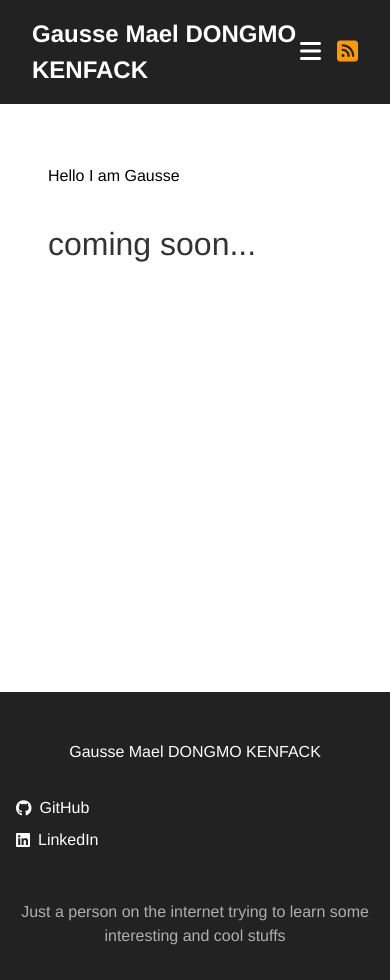
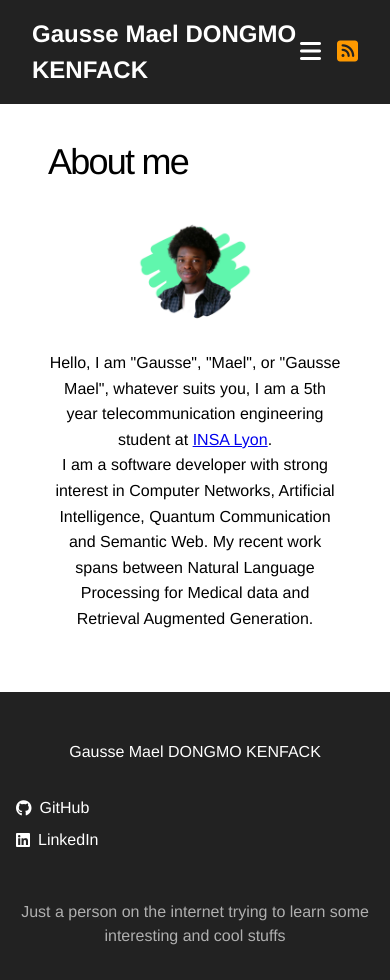
Before and after one commit to dkgmgo/dkgmgo.github.io, a Jekyll site: the page built from index.markdown, in a window 390 px wide and 980 px high. Built offline with Jekyll 4.4.1, drawn with Linux system fonts in a browser that asks for light colours; nearby versions of some CDN libraries.

Commit message:
index and other tiles

```diff
--- a/_includes/header.html
+++ b/_includes/header.html
@@ -4,7 +4,7 @@
 
         <nav class="navbar-menu">
             {% for page in site.pages %}
-            {% if page.title %}
+            {% if page.title != "About me" %}
             <a class="nav-link" href="{{ page.url | prepend: site.baseurl }}">{{ page.title }}</a>
             {% endif %}
             {% endfor %}
--- /dev/null
+++ b/activities.markdown
@@ -0,0 +1,5 @@
+---
+layout: page
+title: Activities
+permalink: /activities/
+---
--- a/css/main.css
+++ b/css/main.css
@@ -192,6 +192,51 @@ h6 {
     color: #333;
 }
 
+/* about style */
+.about-top {
+    display: flex;
+    flex-direction: row;
+    align-items: center;
+    gap: 20px;
+    margin: auto;
+}
+
+.about-top img {
+    width: 150px;
+    height: 150px;
+    object-fit: cover;
+    border-radius: 50%;
+    flex-shrink: 0;
+}
+
+.about-intro {
+    flex: 1;
+    font-size: 16px;
+    line-height: 1.6;
+}
+
+.about-down {
+    display: flex;
+    flex-direction: row;
+    align-items: center;
+}
+
+@media (max-width: 600px) {
+    .about-top {
+        flex-direction: column;
+        text-align: center;
+    }
+
+    .about-top img {
+        width: 120px;
+        height: 120px;
+    }
+
+    .about-down {
+        flex-direction: column;
+        text-align: center;
+    }
+}
 .posts {
     list-style-type: none;
     padding: 0;
@@ -334,3 +379,80 @@ h6 {
     -moz-border-radius: 3px;
     border-radius: 3px;
 }
+/* timeline */
+.timeline-section {
+    max-width: 900px;
+    margin: 40px auto;
+    padding: 0 20px;
+    font-family: Arial, sans-serif;
+}
+
+.timeline-section h2 {
+    font-size: 24px;
+    color: #222;
+    margin-bottom: 20px;
+    border-left: 5px solid hsl(145, 100%, 50%);
+    padding-left: 15px;
+}
+
+.timeline {
+    border-left: 3px solid #ccc;
+    padding-left: 20px;
+}
+
+.timeline-event {
+    position: relative;
+    margin-bottom: 30px;
+    padding-left: 20px;
+}
+
+.timeline-event::before {
+    content: '';
+    position: absolute;
+    top: 5px;
+    left: -10px;
+    width: 15px;
+    height: 15px;
+    background-color: hsl(145, 100%, 50%);
+    border-radius: 50%;
+    border: 3px solid white;
+    box-shadow: 0 0 0 2px hsl(145, 100%, 50%);
+}
+
+.timeline-event h3 {
+    margin: 0;
+    font-size: 18px;
+    color: hsl(145, 100%, 50%);
+}
+
+.timeline-event h4 {
+    margin: 5px 0;
+    font-size: 16px;
+    font-weight: normal;
+    color: #555;
+}
+
+.timeline-event p {
+    margin: 5px 0;
+    font-size: 14px;
+    color: #333;
+}
+
+@media (max-width: 600px) {
+    .timeline-section {
+        padding: 0 10px;
+    }
+
+    .timeline-event {
+        padding-left: 15px;
+    }
+
+    .timeline-event h3 {
+        font-size: 16px;
+    }
+
+    .timeline-event h4,
+    .timeline-event p {
+        font-size: 14px;
+    }
+}
--- a/index.markdown
+++ b/index.markdown
@@ -1,9 +1,21 @@
 ---
 layout: page
 permalink: /
+title: About me
 ---
 
 <div class="home">
-  Hello I am Gausse
-  <h1>coming soon...</h1>
+  <div class="about-top">
+    <img src="assets/profile-pic.png" alt="Profile Picture">
+    <div class="about-intro">
+      <p>
+      Hello, I am "Gausse", "Mael", or "Gausse Mael", whatever suits you, I am a 5th year telecommunication engineering student at <a href="https://www.insa-lyon.fr/" target="_blank">INSA Lyon</a>.
+      </p>
+      <p>
+      I am a software developer with strong interest in Computer Networks, Artificial Intelligence, Quantum Communication and Semantic Web. My recent work spans between Natural Language Processing for Medical data and Retrieval Augmented Generation.
+      </p>
+    </div>
+  </div>
+  <div class="about-down">
+  </div>
 </div>
--- /dev/null
+++ b/news.markdown
@@ -0,0 +1,5 @@
+---
+layout: page
+title: News
+permalink: /news/
+---
```
Also changed, not shown: assets/profile-pic.png (added).
